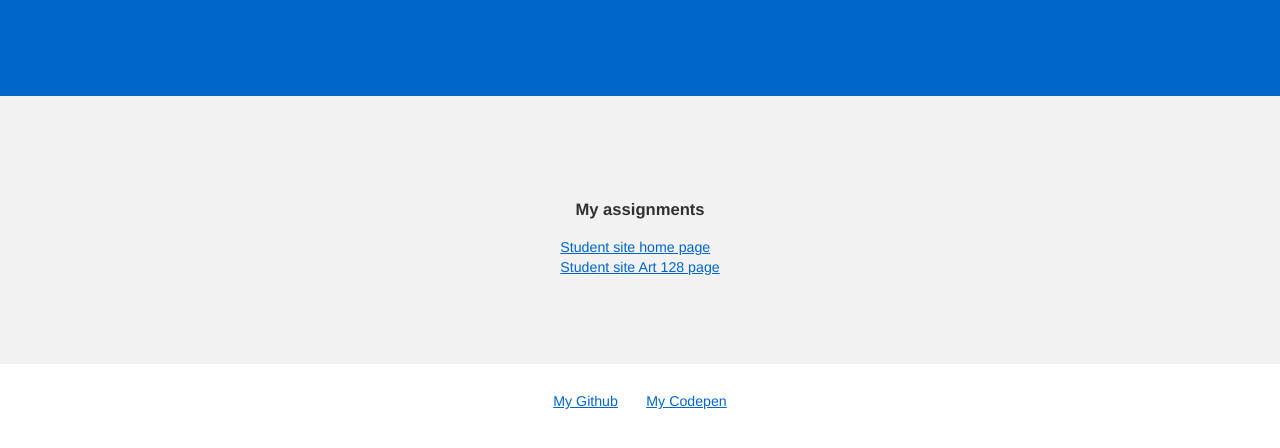
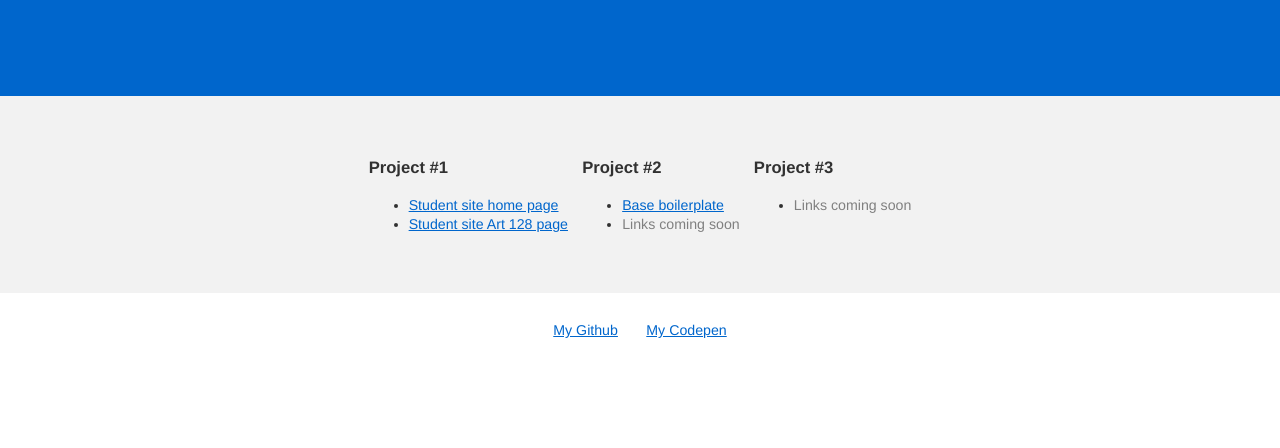
Before and after one commit to Alohahiroto/studentsite, a plain HTML site: page art128/index.html in a window 1280 px wide. Shown: the part 284-732 px from the top of the page. Drawn offline with Linux system fonts and the light colour scheme.

Commit message:
Added Boilerplate

```diff
--- /dev/null
+++ b/art128/base-boilerplate/style.css
@@ -0,0 +1,3 @@
+body {
+    background-color: yellow;
+}
--- a/art128/index.html
+++ b/art128/index.html
@@ -28,12 +28,31 @@
             <h2>Art 128</h2>
             <p>interface programming 1</p>
         </section>
-        <section class="courses">
-            <h3>My assignments</h3>
-            <ul>
-                <li><a href="../index.html">Student site home page</a></li>
-                <li><a href="index.html">Student site Art 128 page</a></li>
-            </ul>
+        <section class="projects">
+
+            <div class="project">
+                <h3>Project #1</h3>
+                <ul>
+                    <li><a href="../index.html">Student site home page</a></li>
+                    <li><a href="index.html">Student site Art 128 page</a></li>
+                </ul>
+            </div>
+
+            <div class="project">
+                <h3>Project #2</h3>
+                <ul>
+                    <li><a href="base-boilerplate/index.html">Base boilerplate</a></li>
+                    <li><a href="#" class="comingsoon">Links coming soon</a></li>
+                </ul>
+            </div>
+
+            <div class="project">
+                <h3>Project #3</h3>
+                <ul>
+                    <li><a href="#" class="comingsoon">Links coming soon</a></li>
+                </ul>
+            </div>
+
         </section>
     </main>
 
--- a/css/style.css
+++ b/css/style.css
@@ -97,6 +97,22 @@ main {
     text-align: center;
 }
 
+/* project section */
+.projects {
+    padding: 3em 1em;
+    display: flex;
+    justify-content: center;
+    gap: 1em;
+}
+
+.project {
+    /* background-color: pink; */
+}
+
+.comingsoon {
+    color: grey;
+    text-decoration: none;
+}
 
 /* FOOTER */
 footer {
```
Also changed, not shown: art128/base-boilerplate/index.html (added, +21 -0 lines), art128/base-boilerplate/script.js (added).
